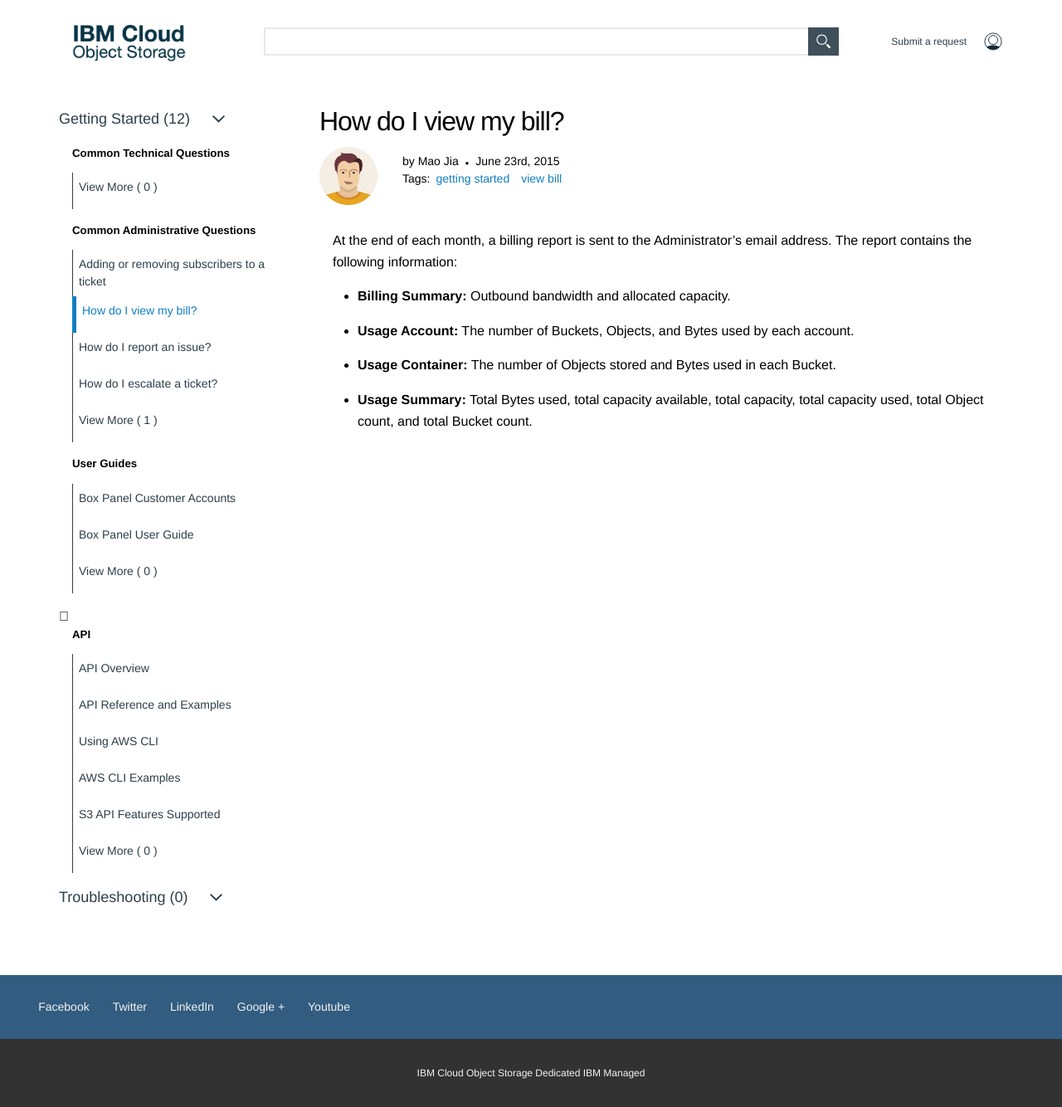
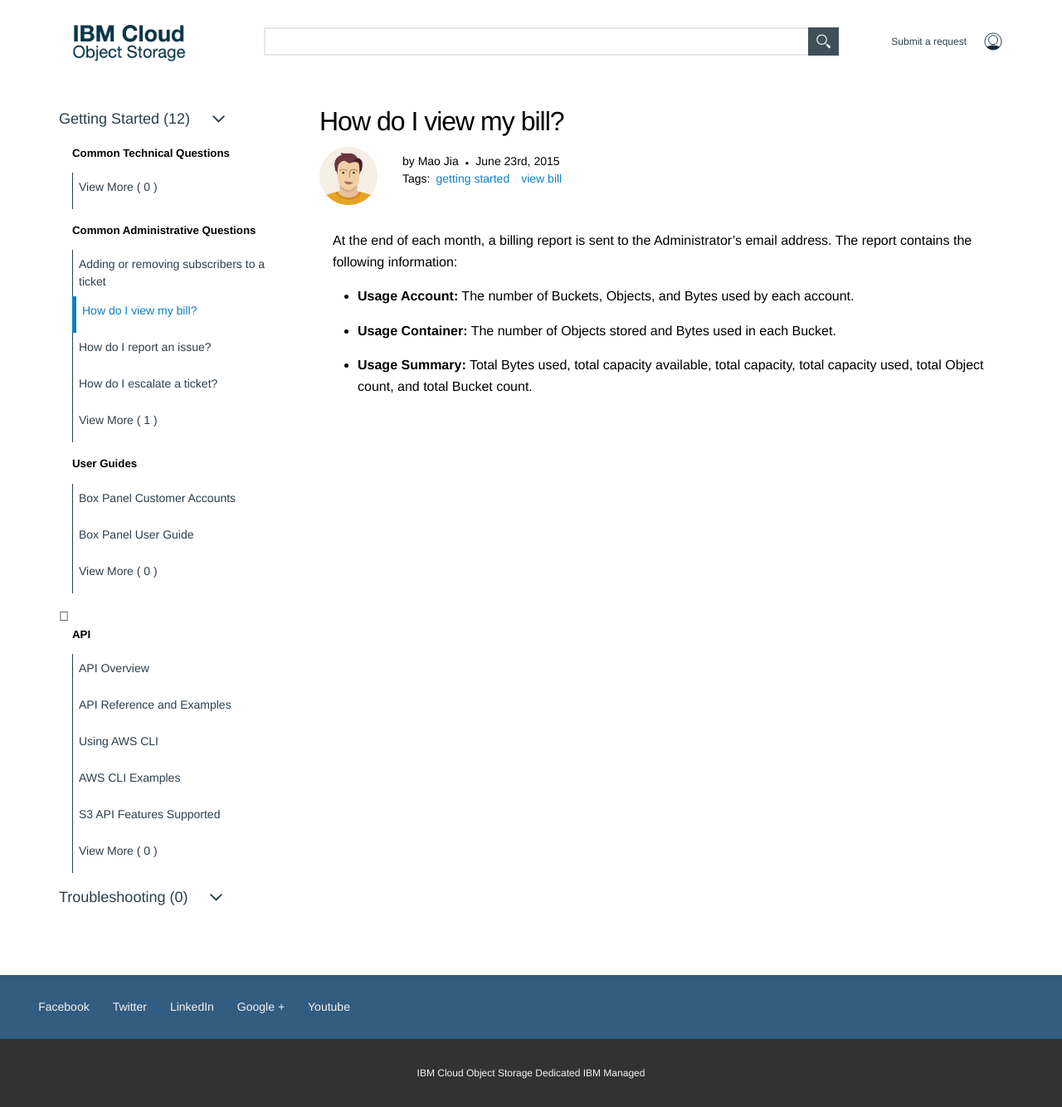
Before and after one commit to nglange/help-documentation, a Jekyll site: the page built from _commonadmin/view-my-bill.md, in a window 1280 px wide. Shown: the whole page at 83% size. Built offline with Jekyll 4.4.1, drawn with Linux system fonts in a browser that asks for light colours.

Commit message:
Remove billing summary (#4)
Remove the billing summary item from the billing report list as only
internal IBM contacts can receive billing summary

```diff
--- a/_commonadmin/view-my-bill.md
+++ b/_commonadmin/view-my-bill.md
@@ -10,7 +10,7 @@
 
 At the end of each month, a billing report is sent to the Administrator's email address. The report contains the following information:
 
-* **Billing Summary:** Outbound bandwidth and allocated capacity.
+
 * **Usage Account:** The number of Buckets, Objects, and Bytes used by each account.
 * **Usage Container:** The number of Objects stored and Bytes used in each Bucket.
 * **Usage Summary:** Total Bytes used, total capacity available, total capacity, total capacity used, total Object count, and total Bucket count.
```
